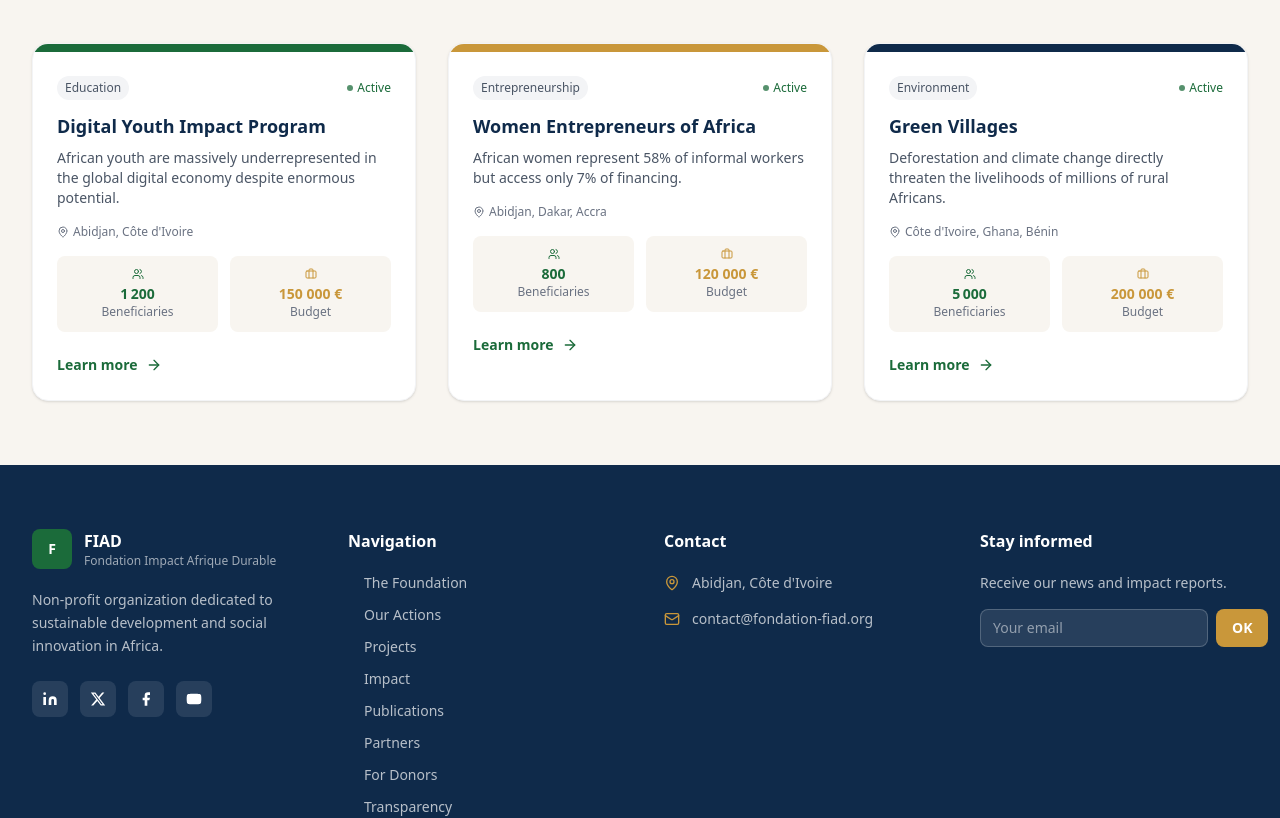
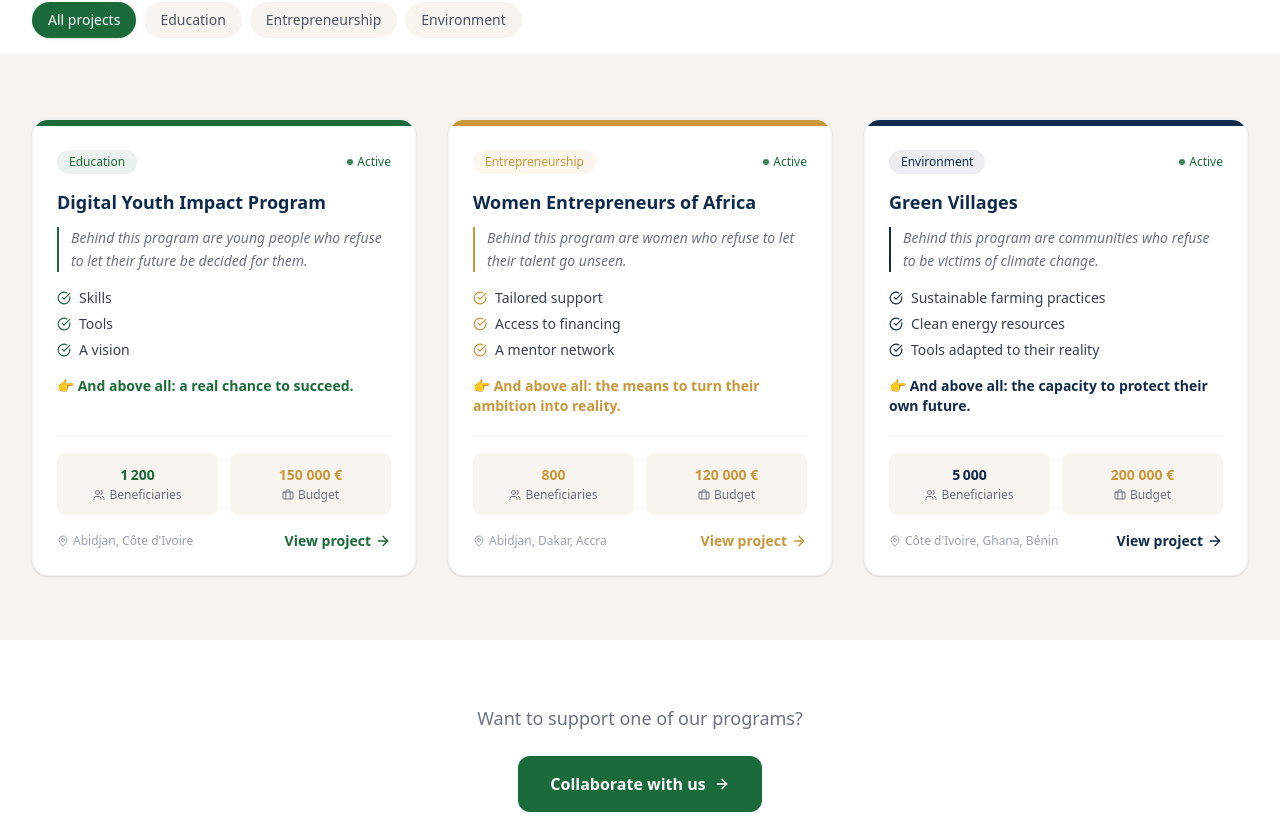
Before and after one commit to Moriah12783/fondation-fiad, a Next.js app: page /en/projets in a window 1280 px wide. Shown: the part 528-1346 px from the top of the page. Built offline with nearby package versions, Linux system fonts and the light colour scheme.

Commit message:
content: page Projets version immersive - storytelling hooks sur liste et détail

```diff
--- a/src/app/[locale]/projets/page.tsx
+++ b/src/app/[locale]/projets/page.tsx
@@ -1,7 +1,7 @@
 "use client";
 
 import { useState } from "react";
-import { MapPin, ArrowRight, Users, Briefcase } from "lucide-react";
+import { MapPin, ArrowRight, Users, Briefcase, CheckCircle } from "lucide-react";
 import Link from "next/link";
 import { PROJECTS_DATA } from "@/lib/constants";
 import { useParams } from "next/navigation";
@@ -13,7 +13,7 @@ const CATEGORY_LABELS: Record<string, { fr: string; en: string }> = {
 };
 
 const FILTERS = [
-  { key: "all", fr: "Tous", en: "All" },
+  { key: "all", fr: "Tous les projets", en: "All projects" },
   { key: "education", fr: "Éducation", en: "Education" },
   { key: "entrepreneurship", fr: "Entrepreneuriat", en: "Entrepreneurship" },
   { key: "environment", fr: "Environnement", en: "Environment" },
@@ -31,19 +31,20 @@ export default function ProjectsPage() {
 
   return (
     <div className="pt-24">
-      {/* Header */}
-      <section className="bg-[#0f2a4a] py-20 px-4">
+
+      {/* Hero */}
+      <section className="bg-gradient-to-br from-[#0f2a4a] to-[#1a4070] py-24 px-4">
         <div className="max-w-4xl mx-auto text-center">
           <span className="inline-block px-4 py-2 rounded-full bg-[#c9973a]/20 text-[#c9973a] text-sm font-medium mb-6 border border-[#c9973a]/30">
             {isFr ? "Nos réalisations" : "Our achievements"}
           </span>
-          <h1 className="font-bold text-4xl sm:text-5xl text-white mb-4">
+          <h1 className="font-bold text-4xl sm:text-5xl lg:text-6xl text-white mb-6 leading-tight">
             {isFr ? "Nos Projets" : "Our Projects"}
           </h1>
-          <p className="text-white/70 text-xl max-w-2xl mx-auto">
+          <p className="text-white/70 text-xl max-w-2xl mx-auto leading-relaxed">
             {isFr
-              ? "Des initiatives à fort impact, déployées sur le terrain pour des communautés concrètes à travers l'Afrique"
-              : "High-impact initiatives deployed on the ground for concrete communities across Africa"}
+              ? "Des initiatives concrètes déployées sur le terrain. Derrière chaque projet, une histoire humaine."
+              : "Concrete initiatives deployed on the ground. Behind every project, a human story."}
           </p>
         </div>
       </section>
@@ -69,80 +70,102 @@ export default function ProjectsPage() {
         </div>
       </section>
 
-      {/* Grille de projets */}
+      {/* Grille projets */}
       <section className="py-16 bg-[#f8f5f0]">
         <div className="max-w-7xl mx-auto px-4 sm:px-6 lg:px-8">
           <div className="grid grid-cols-1 md:grid-cols-2 lg:grid-cols-3 gap-8">
-            {filtered.map((project) => (
-              <article key={project.slug} className="bg-white rounded-2xl overflow-hidden shadow-sm border border-gray-100 hover:shadow-lg transition-all duration-300 hover:-translate-y-1 group">
-                <div className={`h-2 w-full ${
-                  project.color === "green" ? "bg-[#1b6b3a]" :
-                  project.color === "gold" ? "bg-[#c9973a]" :
-                  "bg-[#0f2a4a]"
-                }`} />
-                <div className="p-6">
+            {filtered.map((project) => {
+              const accentColor =
+                project.color === "green" ? "#1b6b3a" :
+                project.color === "gold" ? "#c9973a" : "#0f2a4a";
+
+              return (
+                <article
+                  key={project.slug}
+                  className="bg-white rounded-2xl overflow-hidden shadow-sm border border-gray-100 hover:shadow-xl transition-all duration-300 hover:-translate-y-1 group flex flex-col"
+                >
+                  {/* Barre couleur */}
+                  <div className="h-1.5 w-full" style={{ backgroundColor: accentColor }} />
+
+                  <div className="p-6 flex flex-col flex-1">
                     {/* Badges */}
-                  <div className="flex items-center justify-between mb-3">
-                    <span className="text-xs font-medium px-2 py-1 rounded-full bg-gray-100 text-gray-600">
+                    <div className="flex items-center justify-between mb-4">
+                      <span className="text-xs font-medium px-3 py-1 rounded-full" style={{ backgroundColor: `${accentColor}15`, color: accentColor }}>
                         {CATEGORY_LABELS[project.category]?.[isFr ? "fr" : "en"] ?? project.category}
                       </span>
-                    <span className={`flex items-center gap-1 text-xs font-medium ${
-                      project.status === "active" ? "text-[#1b6b3a]" : "text-gray-400"
-                    }`}>
-                      <span className={`w-1.5 h-1.5 rounded-full ${
-                        project.status === "active" ? "bg-[#1b6b3a] animate-pulse" : "bg-gray-400"
-                      }`} />
-                      {project.status === "active"
-                        ? (isFr ? "En cours" : "Active")
-                        : (isFr ? "Terminé" : "Completed")}
+                      <span className="flex items-center gap-1 text-xs font-medium text-[#1b6b3a]">
+                        <span className="w-1.5 h-1.5 rounded-full bg-[#1b6b3a] animate-pulse" />
+                        {isFr ? "En cours" : "Active"}
                       </span>
                     </div>
 
                     {/* Titre */}
-                  <h3 className="font-bold text-[#0f2a4a] text-lg mb-2 group-hover:text-[#1b6b3a] transition-colors">
+                    <h3 className="font-bold text-[#0f2a4a] text-lg mb-3 group-hover:text-[#1b6b3a] transition-colors leading-snug">
                       {isFr ? project.title : project.titleEn}
                     </h3>
 
-                  {/* Problème */}
-                  <p className="text-gray-600 text-sm mb-4 line-clamp-3">
-                    {isFr ? project.problem : project.problemEn}
+                    {/* Story hook */}
+                    <p className="text-[#6b7280] text-sm italic mb-4 leading-relaxed border-l-2 pl-3" style={{ borderColor: accentColor }}>
+                      {isFr ? project.storyHook : project.storyHookEn}
                     </p>
 
-                  {/* Localisation */}
-                  <div className="flex items-center gap-1 text-xs text-gray-500 mb-4">
-                    <MapPin className="w-3 h-3 flex-shrink-0" />
-                    {project.location}
+                    {/* Ce qu'on donne */}
+                    <div className="mb-4 space-y-1.5">
+                      {(isFr ? project.storyGives : project.storyGivesEn).map((item, i) => (
+                        <div key={i} className="flex items-center gap-2 text-sm text-[#374151]">
+                          <CheckCircle className="w-3.5 h-3.5 flex-shrink-0" style={{ color: accentColor }} />
+                          {item}
+                        </div>
+                      ))}
                     </div>
 
+                    {/* Closing */}
+                    <p className="text-sm font-semibold mb-5" style={{ color: accentColor }}>
+                      👉 {isFr ? project.storyClosing : project.storyClosingEn}
+                    </p>
+
+                    {/* Séparateur */}
+                    <div className="border-t border-gray-100 pt-4 mt-auto">
                       {/* Stats */}
-                  <div className="grid grid-cols-2 gap-3 mb-5">
+                      <div className="grid grid-cols-2 gap-3 mb-4">
                         <div className="bg-[#f8f5f0] rounded-lg p-3 text-center">
-                      <div className="flex items-center justify-center gap-1 mb-1">
-                        <Users className="w-3 h-3 text-[#1b6b3a]" />
+                          <div className="font-bold text-sm mb-0.5" style={{ color: accentColor }}>
+                            {project.beneficiaries.toLocaleString("fr-FR")}
                           </div>
-                      <div className="font-bold text-[#1b6b3a] text-sm">{project.beneficiaries.toLocaleString("fr-FR")}</div>
-                      <div className="text-xs text-gray-500">{isFr ? "Bénéficiaires" : "Beneficiaries"}</div>
+                          <div className="text-xs text-gray-500 flex items-center justify-center gap-1">
+                            <Users className="w-3 h-3" />
+                            {isFr ? "Bénéficiaires" : "Beneficiaries"}
+                          </div>
                         </div>
                         <div className="bg-[#f8f5f0] rounded-lg p-3 text-center">
-                      <div className="flex items-center justify-center gap-1 mb-1">
-                        <Briefcase className="w-3 h-3 text-[#c9973a]" />
+                          <div className="font-bold text-[#c9973a] text-sm mb-0.5">{project.budget}</div>
+                          <div className="text-xs text-gray-500 flex items-center justify-center gap-1">
+                            <Briefcase className="w-3 h-3" />
+                            {isFr ? "Budget" : "Budget"}
                           </div>
-                      <div className="font-bold text-[#c9973a] text-sm">{project.budget}</div>
-                      <div className="text-xs text-gray-500">{isFr ? "Budget" : "Budget"}</div>
                         </div>
                       </div>
 
-                  {/* CTA */}
+                      {/* Localisation + CTA */}
+                      <div className="flex items-center justify-between">
+                        <span className="flex items-center gap-1 text-xs text-gray-400">
+                          <MapPin className="w-3 h-3" />
+                          {project.location}
+                        </span>
                         <Link
                           href={`/${locale}/projets/${project.slug}`}
-                    className="inline-flex items-center gap-2 text-sm font-semibold text-[#1b6b3a] hover:gap-3 transition-all group-hover:text-[#1b6b3a]"
+                          className="inline-flex items-center gap-1 text-sm font-semibold hover:gap-2 transition-all"
+                          style={{ color: accentColor }}
                         >
-                    {isFr ? "En savoir plus" : "Learn more"}
+                          {isFr ? "Voir le projet" : "View project"}
                           <ArrowRight className="w-4 h-4" />
                         </Link>
                       </div>
+                    </div>
+                  </div>
                 </article>
-            ))}
+              );
+            })}
           </div>
 
           {filtered.length === 0 && (
@@ -152,6 +175,24 @@ export default function ProjectsPage() {
           )}
         </div>
       </section>
+
+      {/* CTA */}
+      <section className="py-16 bg-white text-center">
+        <div className="max-w-2xl mx-auto px-4">
+          <p className="text-[#6b7280] text-lg mb-6">
+            {isFr
+              ? "Vous souhaitez soutenir l'un de nos programmes ?"
+              : "Want to support one of our programs?"}
+          </p>
+          <Link
+            href={`/${locale}/contact`}
+            className="inline-flex items-center gap-2 px-8 py-4 bg-[#1b6b3a] text-white rounded-xl font-semibold hover:bg-[#134d2a] transition-colors"
+          >
+            {isFr ? "Collaborer avec nous" : "Collaborate with us"} <ArrowRight className="w-4 h-4" />
+          </Link>
+        </div>
+      </section>
+
     </div>
   );
 }
--- a/src/lib/constants.ts
+++ b/src/lib/constants.ts
@@ -106,6 +106,12 @@ export const PROJECTS_DATA = [
     beneficiaries: 1200,
     budget: "150 000 €",
     startDate: "2024-01",
+    storyHook: "Derrière ce programme, il y a des jeunes qui refusent de subir leur avenir.",
+    storyHookEn: "Behind this program are young people who refuse to let their future be decided for them.",
+    storyGives: ["Des compétences", "Des outils", "Une vision"],
+    storyGivesEn: ["Skills", "Tools", "A vision"],
+    storyClosing: "Et surtout : une chance réelle de réussir.",
+    storyClosingEn: "And above all: a real chance to succeed.",
     problem: "Les jeunes africains sont massivement sous-représentés dans l'économie numérique mondiale malgré un potentiel énorme.",
     problemEn: "African youth are massively underrepresented in the global digital economy despite enormous potential.",
     objective: "Former 1 200 jeunes aux compétences numériques et à l'entrepreneuriat tech.",
@@ -134,6 +140,12 @@ export const PROJECTS_DATA = [
     beneficiaries: 800,
     budget: "120 000 €",
     startDate: "2024-03",
+    storyHook: "Derrière ce programme, il y a des femmes qui refusent que leur talent reste invisible.",
+    storyHookEn: "Behind this program are women who refuse to let their talent go unseen.",
+    storyGives: ["Un accompagnement sur mesure", "Un accès au financement", "Un réseau de mentores"],
+    storyGivesEn: ["Tailored support", "Access to financing", "A mentor network"],
+    storyClosing: "Et surtout : les moyens de transformer leur ambition en réalité.",
+    storyClosingEn: "And above all: the means to turn their ambition into reality.",
     problem: "Les femmes africaines représentent 58% des travailleurs informels mais n'accèdent qu'à 7% des financements.",
     problemEn: "African women represent 58% of informal workers but access only 7% of financing.",
     objective: "Autonomiser 800 femmes entrepreneurs par l'accès aux outils, au financement et aux réseaux.",
@@ -162,6 +174,12 @@ export const PROJECTS_DATA = [
     beneficiaries: 5000,
     budget: "200 000 €",
     startDate: "2023-09",
+    storyHook: "Derrière ce programme, il y a des communautés qui refusent de subir le changement climatique.",
+    storyHookEn: "Behind this program are communities who refuse to be victims of climate change.",
+    storyGives: ["Des pratiques agricoles durables", "Des ressources énergétiques propres", "Des outils adaptés à leur réalité"],
+    storyGivesEn: ["Sustainable farming practices", "Clean energy resources", "Tools adapted to their reality"],
+    storyClosing: "Et surtout : la capacité de protéger leur avenir, par elles-mêmes.",
+    storyClosingEn: "And above all: the capacity to protect their own future.",
     problem: "La déforestation et le changement climatique menacent directement les moyens de subsistance de millions de ruraux africains.",
     problemEn: "Deforestation and climate change directly threaten the livelihoods of millions of rural Africans.",
     objective: "Transformer 20 villages en modèles d'agriculture durable et d'énergie propre.",
```
Also changed, not shown: src/app/[locale]/projets/[slug]/page.tsx (+28 -1 lines). Lines whose indentation alone changed are shown as unchanged.
